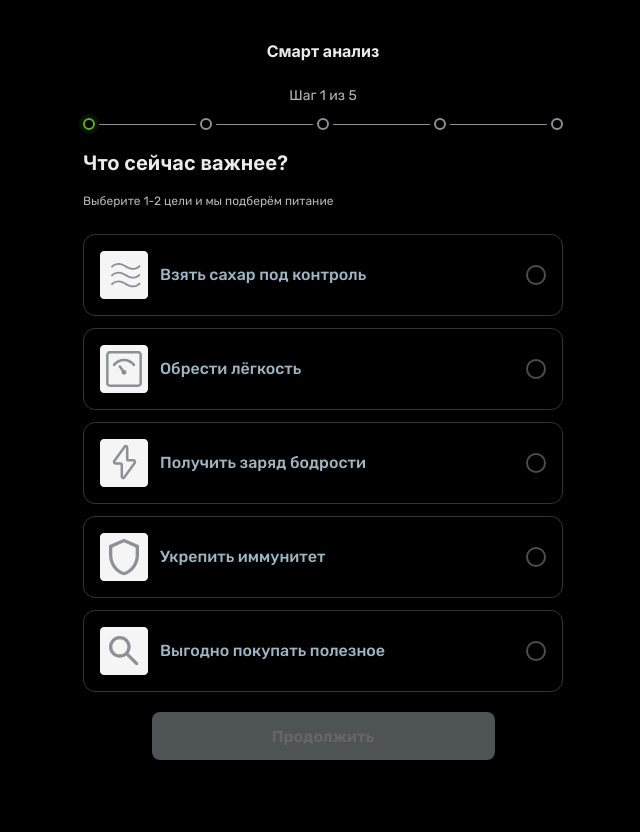
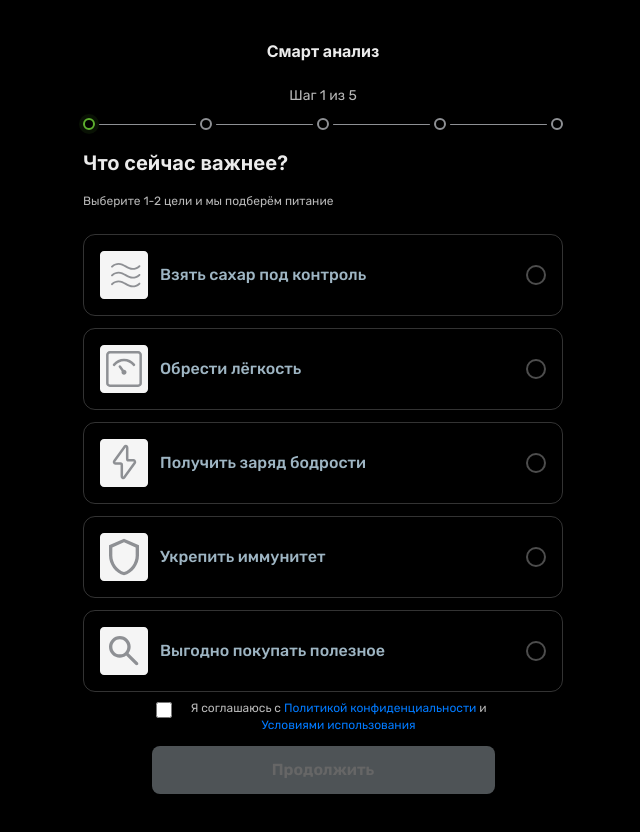
Before and after one commit to NikitaBest/X5, a React (Vite) app: page / in a window 1280 px wide. Shown: the whole page, without its empty margins (317-957 px from the left). Before the commit the page ends 800 px from the top, so only its background shows below. Built offline with nearby package versions, Linux system fonts and the light colour scheme; no server answers.

Commit message:
чекбокс галочка на первой

```diff
--- a/src/pages/Welcome.css
+++ b/src/pages/Welcome.css
@@ -50,6 +50,31 @@
   gap: 12px;
 }
 
+.welcome-consent {
+  width: 100%;
+  max-width: 343px;
+  display: flex;
+  align-items: flex-start;
+  gap: 8px;
+  font-size: 12px;
+  line-height: 1.4;
+  color: var(--color-fg-secondary);
+}
+
+.welcome-consent-checkbox {
+  margin-top: 2px;
+  width: 16px;
+  height: 16px;
+}
+
+.welcome-consent-text {
+  flex: 1;
+}
+
+.welcome-consent-link {
+  color: #007aff;
+}
+
 .welcome-success-message {
   display: flex;
   align-items: center;
--- a/src/pages/Welcome.jsx
+++ b/src/pages/Welcome.jsx
@@ -68,6 +68,7 @@ function Welcome() {
   const navigate = useNavigate()
   const { updateUserData } = useUserData()
   const [selectedGoals, setSelectedGoals] = useState([])
+  const [acceptTerms, setAcceptTerms] = useState(false)
 
   const handleGoalToggle = (value) => {
     setSelectedGoals((prev) => {
@@ -94,7 +95,8 @@ function Welcome() {
   }
 
   const selectedCount = selectedGoals.length
-  const canProceed = selectedCount >= 1 && selectedCount <= 2
+  const hasValidGoals = selectedCount >= 1 && selectedCount <= 2
+  const canProceed = hasValidGoals && acceptTerms
 
   return (
     <Page className="welcome-page">
@@ -122,7 +124,21 @@ function Welcome() {
       </div>
 
       <div className="welcome-footer">
-        {canProceed && (
+        <label className="welcome-consent">
+          <input
+            type="checkbox"
+            className="welcome-consent-checkbox"
+            checked={acceptTerms}
+            onChange={(e) => setAcceptTerms(e.target.checked)}
+          />
+          <span className="welcome-consent-text">
+            Я соглашаюсь с{' '}
+            <span className="welcome-consent-link">Политикой конфиденциальности</span> и{' '}
+            <span className="welcome-consent-link">Условиями использования</span>
+          </span>
+        </label>
+
+        {hasValidGoals && (
           <div className="welcome-success-message">
             <svg width="20" height="20" viewBox="0 0 20 20" fill="none" xmlns="http://www.w3.org/2000/svg">
               <path d="M16.6667 5L7.50004 14.1667L3.33337 10" stroke="#5DAF2E" strokeWidth="2" strokeLinecap="round" strokeLinejoin="round"/>
```
